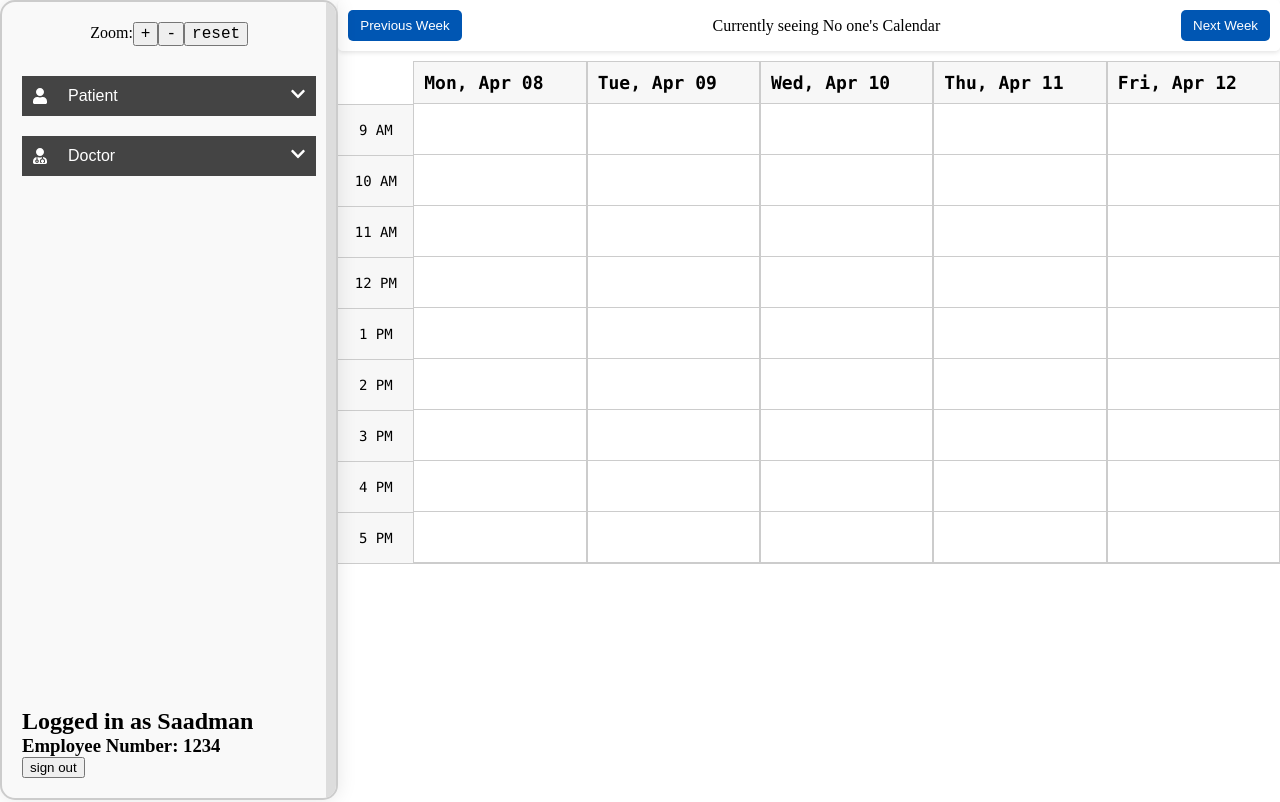
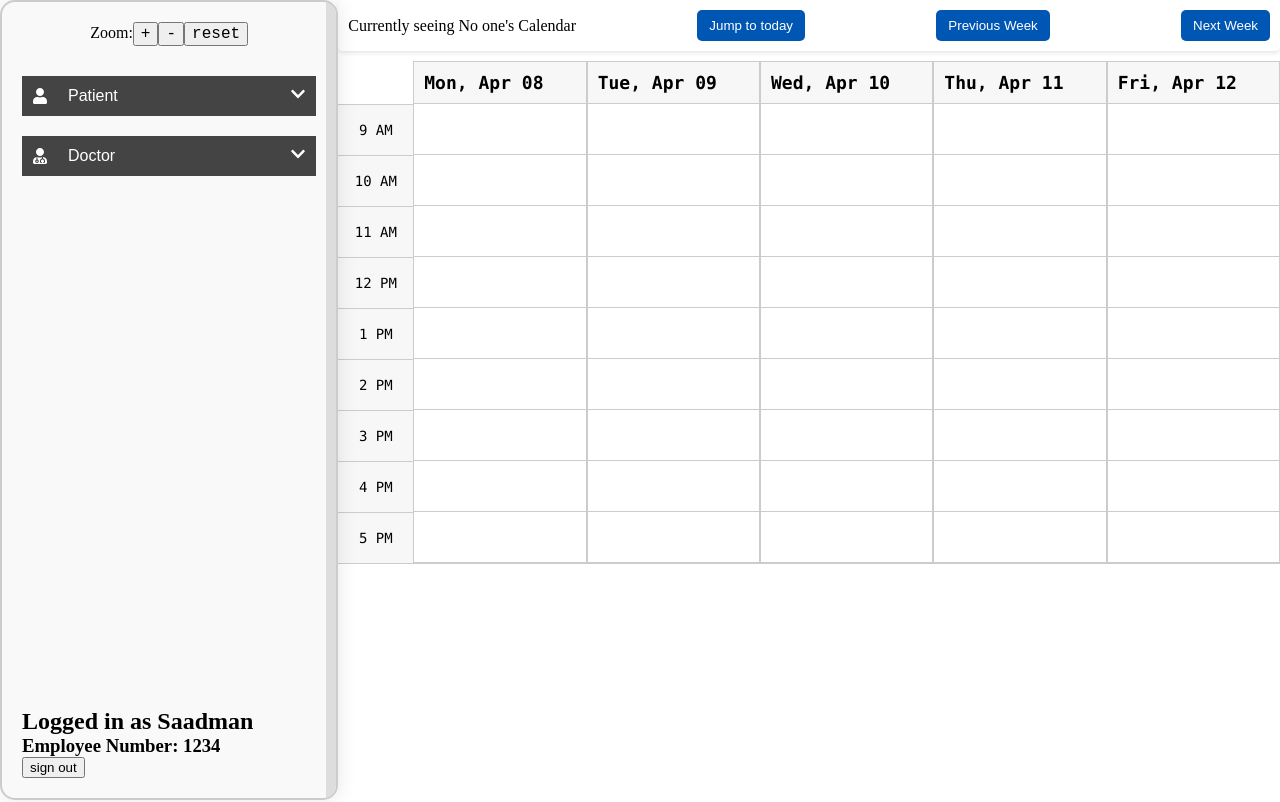
Before and after one commit to raja-omar/MediSync, a React (Vite) app in the folder appointment-management-system/: page / in a window 1280 px wide. Shown: the top 802 px of the page. Built offline with nearby package versions, Linux system fonts and the light colour scheme.

Commit message:
final changes for today

```diff
--- a/appointment-management-system/src/components/Calendar.jsx
+++ b/appointment-management-system/src/components/Calendar.jsx
@@ -90,10 +90,6 @@ const Calendar = ({
     setCurrentWeekStart(getPreviousWeekStart());
   };
 
-  // const handleBlockTimeToggle = () => {
-  //   setBlockTimeMode(!blockTimeMode);
-  // };
-
   const renderTimeColumn = () => {
     const timeSlots = [];
     for (let i = 9; i <= 17; i++) {
@@ -175,6 +171,10 @@ const Calendar = ({
     return cells;
   };
 
+  const jumpToToday = () => {
+    setCurrentWeekStart(new Date());
+  };
+
   return (
     <>
       <Sidebar
@@ -185,12 +185,16 @@ const Calendar = ({
       />
       <div className="calendar">
         <div className="calendar-header">
+          <div className="current_doc">
+            Currently seeing {nameOfCalendar}'s Calendar
+          </div>
+          <button onClick={jumpToToday} className="nav-button">
+            Jump to today
+          </button>
+
           <button onClick={goToPreviousWeek} className="nav-button">
             Previous Week
           </button>
-          <div className="current_doc">
-            Currently seeing {nameOfCalendar}'s Calendar
-          </div>
           <button onClick={goToNextWeek} className="nav-button">
             Next Week
           </button>
```
